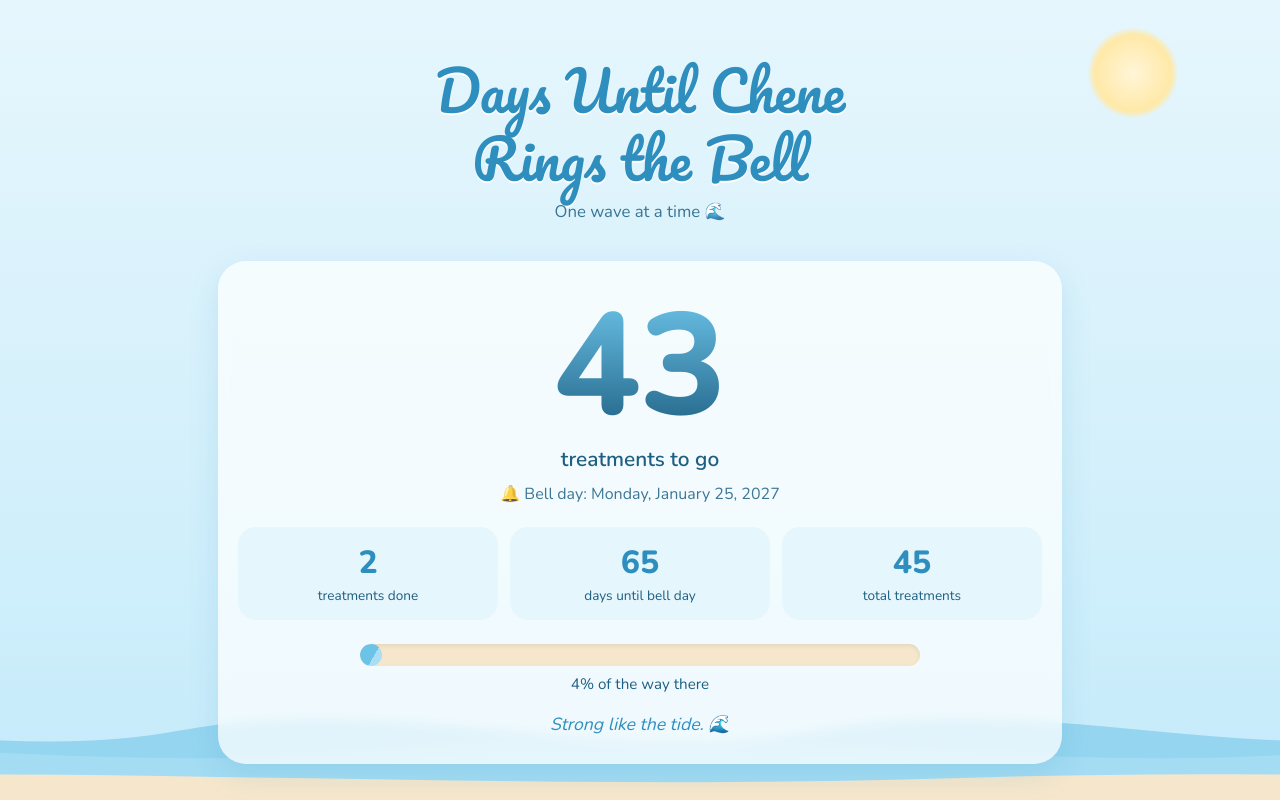
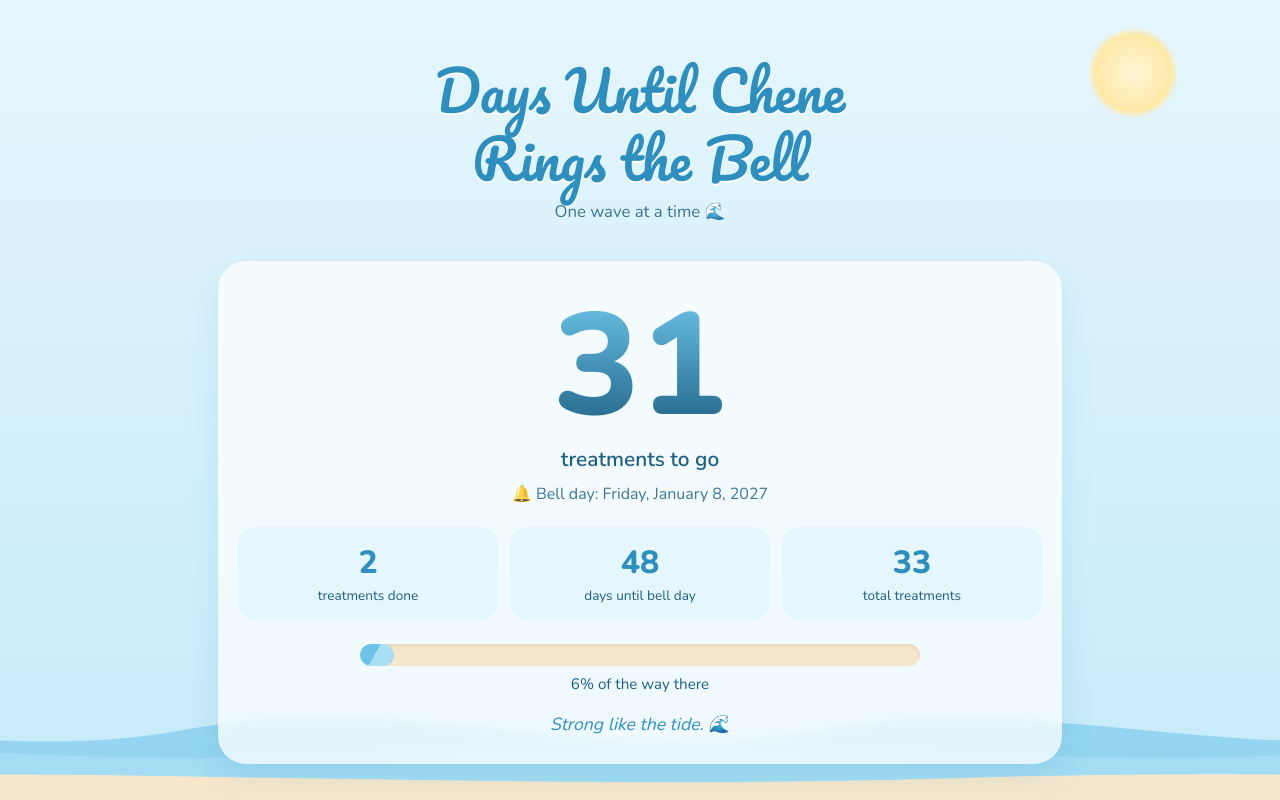
Before and after one commit to babbsk/Momsschedule, a plain HTML site: page index.html in a window 1280 px wide. Shown: the top 800 px of the page. Drawn offline with nearby package versions, Linux system fonts and the light colour scheme.

Commit message:
Add files via upload

```diff
--- a/index.html
+++ b/index.html
@@ -131,9 +131,10 @@
 <script>
 /* ====== EDIT HERE IF DATES CHANGE ====== */
 const START_DATE = "2026-11-19";      // first treatment
-const TOTAL_TREATMENTS = 45;
-const DAYS_OFF = [                     // holidays with no treatment (weekends are skipped automatically)
+const LAST_DATE  = "2027-01-08";      // last treatment (bell day)
+const DAYS_OFF = [                     // weekdays with no treatment (weekends are skipped automatically)
   "2026-11-26",  // Thanksgiving
+  "2026-11-27",  // Black Friday
   "2026-12-25",  // Christmas
   "2027-01-01"   // New Year's Day
 ];
@@ -146,11 +147,13 @@ const offSet = new Set(DAYS_OFF);
 // Build the treatment schedule
 const treatments = [];
 let cur = parse(START_DATE);
-while (treatments.length < TOTAL_TREATMENTS) {
+const lastDay = parse(LAST_DATE);
+while (cur <= lastDay) {
   const wd = cur.getDay();
   if (wd !== 0 && wd !== 6 && !offSet.has(key(cur))) treatments.push(new Date(cur));
   cur.setDate(cur.getDate() + 1);
 }
+const TOTAL_TREATMENTS = treatments.length;
 const treatSet = new Set(treatments.map(key));
 const bell = treatments[treatments.length - 1];
 
```
